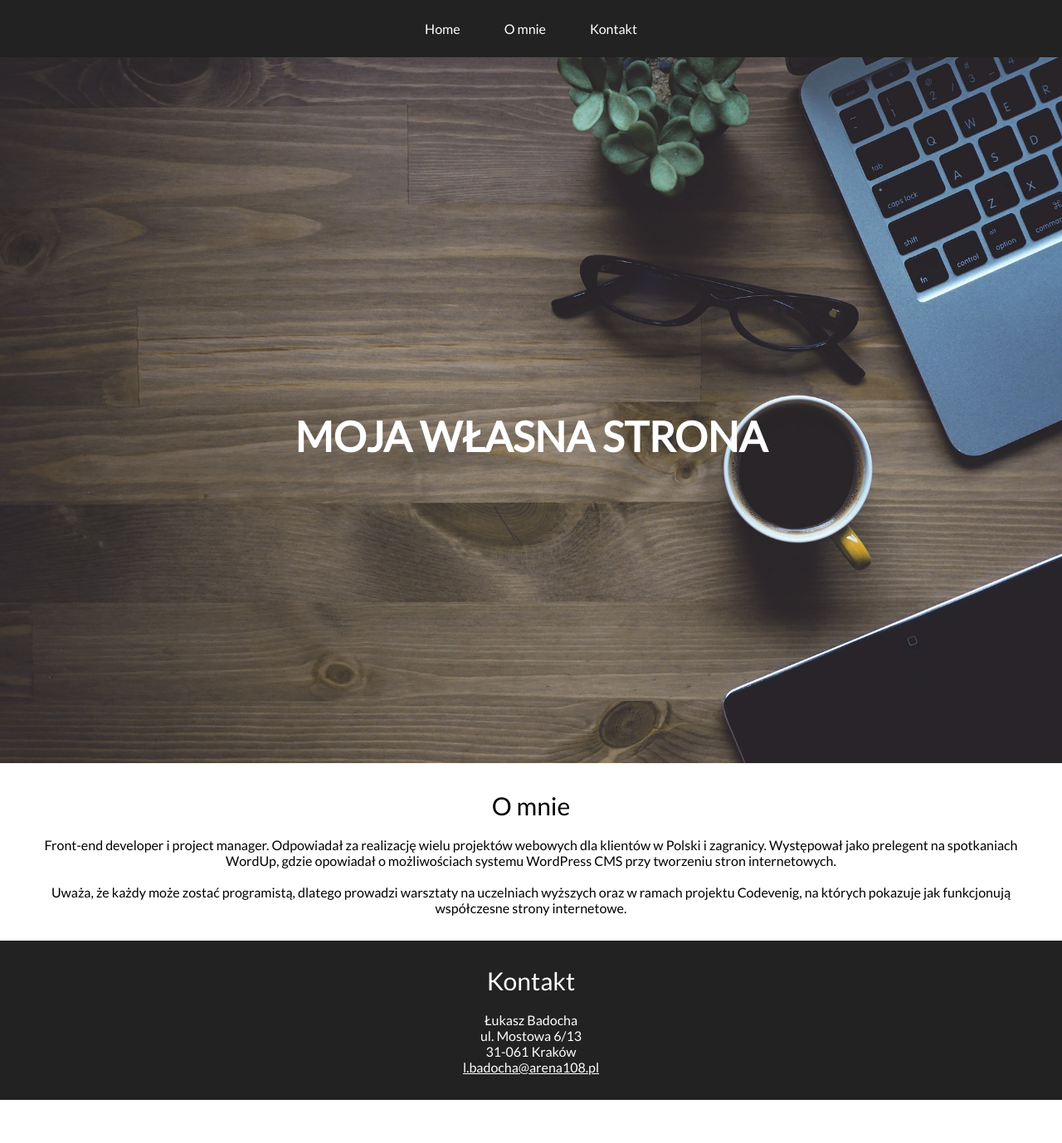
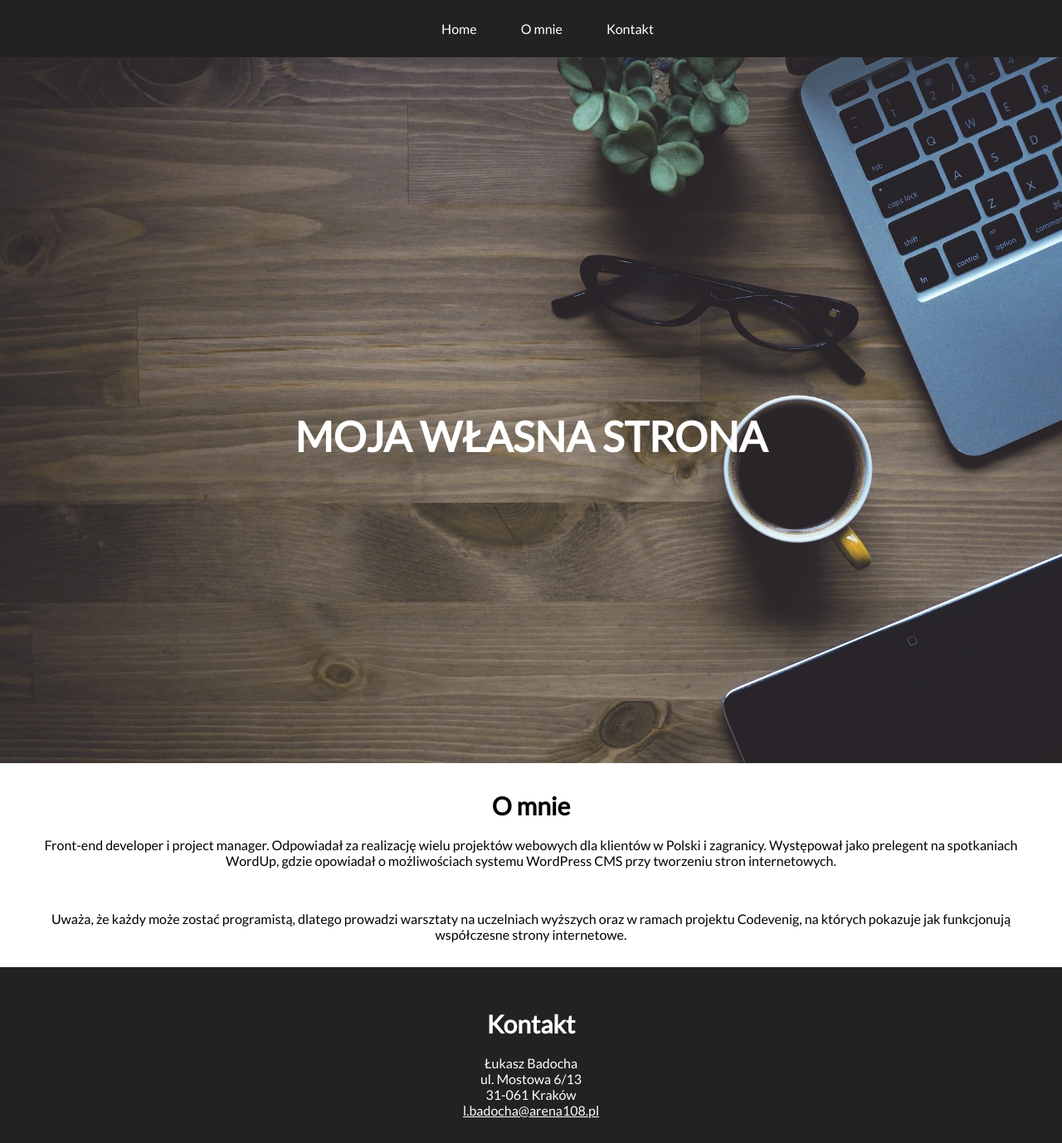
Before and after one commit to harecka/cwiczenie-html5, a plain HTML site: page index.html in a window 1280 px wide. Shown: the whole page at 83% size. Before the commit the page ends 1326 px from the top, so only its background shows below. Drawn offline with Linux system fonts and the light colour scheme.

Commit message:
zamieniłam na html5

```diff
--- a/index.html
+++ b/index.html
@@ -11,37 +11,39 @@
 <body>
 
 
-  <div id="menu">
-    <div class="menu-item"><a href="#">Home</a></div>
-    <div class="menu-item"><a href="#about">O mnie</a></div>
-    <div class="menu-item"><a href="#contact">Kontakt</a></div>
-  </div>
+  <nav id="menu">
+   <ul>
+    <li class="menu-item"><a href="#">Home</a></li>
+    <li class="menu-item"><a href="#about">O mnie</a></li>
+    <li class="menu-item"><a href="#contact">Kontakt</a></li>
+   </ul>
+  </nav>
 
 
-  <div id="header">
+  <header id="header">
     <img src="img/header-background.jpg" alt="Zdjęcie nagłówkowe">
-    <div id="main-header-text">Moja własna strona</div>
-  </div>
+    <h1 id="main-header-text">Moja własna strona</h1>
+  </header>
 
-  <div id="about">
-    <div id="about-header">O mnie</div>
-    <div class="about-content">Front-end developer i project manager. Odpowiadał za realizację wielu projektów webowych dla klientów w Polski i zagranicy. Występował jako prelegent na spotkaniach WordUp, gdzie opowiadał o możliwościach systemu WordPress CMS przy tworzeniu stron internetowych.</div>
+  <section id="about">
+    <h2 id="about-header">O mnie</h2>
+    <p class="about-content">Front-end developer i project manager. Odpowiadał za realizację wielu projektów webowych dla klientów w Polski i zagranicy. Występował jako prelegent na spotkaniach WordUp, gdzie opowiadał o możliwościach systemu WordPress CMS przy tworzeniu stron internetowych.</p>
     <br />
 
-    <div class="about-content"> Uważa, że każdy może zostać programistą, dlatego prowadzi warsztaty na uczelniach wyższych oraz w ramach projektu Codevenig, na których pokazuje jak funkcjonują współczesne strony internetowe.</div>
+    <p class="about-content"> Uważa, że każdy może zostać programistą, dlatego prowadzi warsztaty na uczelniach wyższych oraz w ramach projektu Codevenig, na których pokazuje jak funkcjonują współczesne strony internetowe.</p>
 
-  </div>
+  </section>
 
 
-  <div id="contact">
-    <div id="contact-header">Kontakt</div>
-    <div id="contact-content">
+  <footer id="contact">
+    <h1 id="contact-header">Kontakt</h1>
+    <form id="contact-content">
       Łukasz Badocha<br />
       ul. Mostowa 6/13<br />
       31-061 Kraków<br />
       <a href="mailto:l.badocha@arena108.pl">l.badocha@arena108.pl</a>
-    </div>
-  </div>
+    </form>
+  </footer>
 
 </body>
 
```
